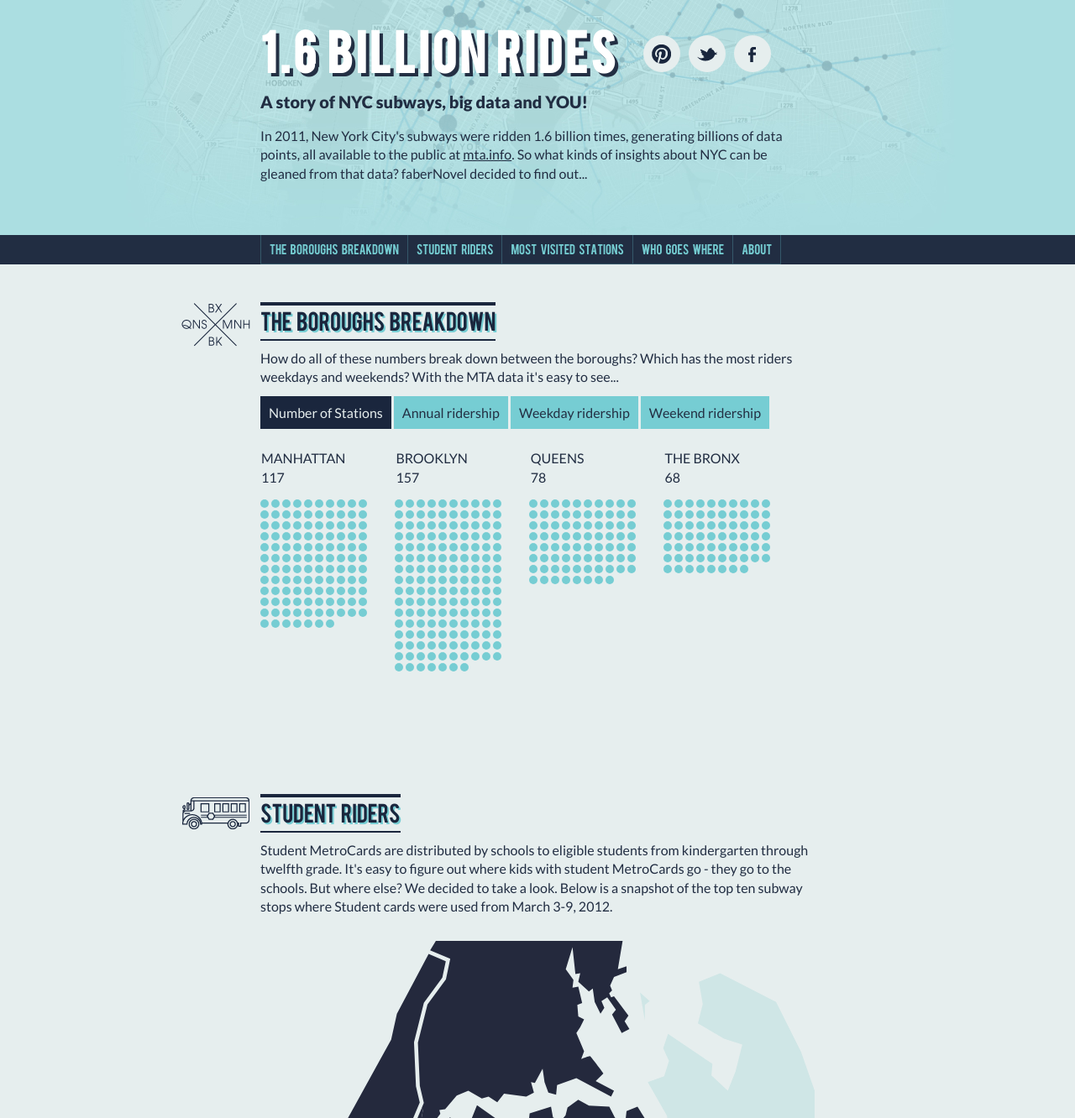
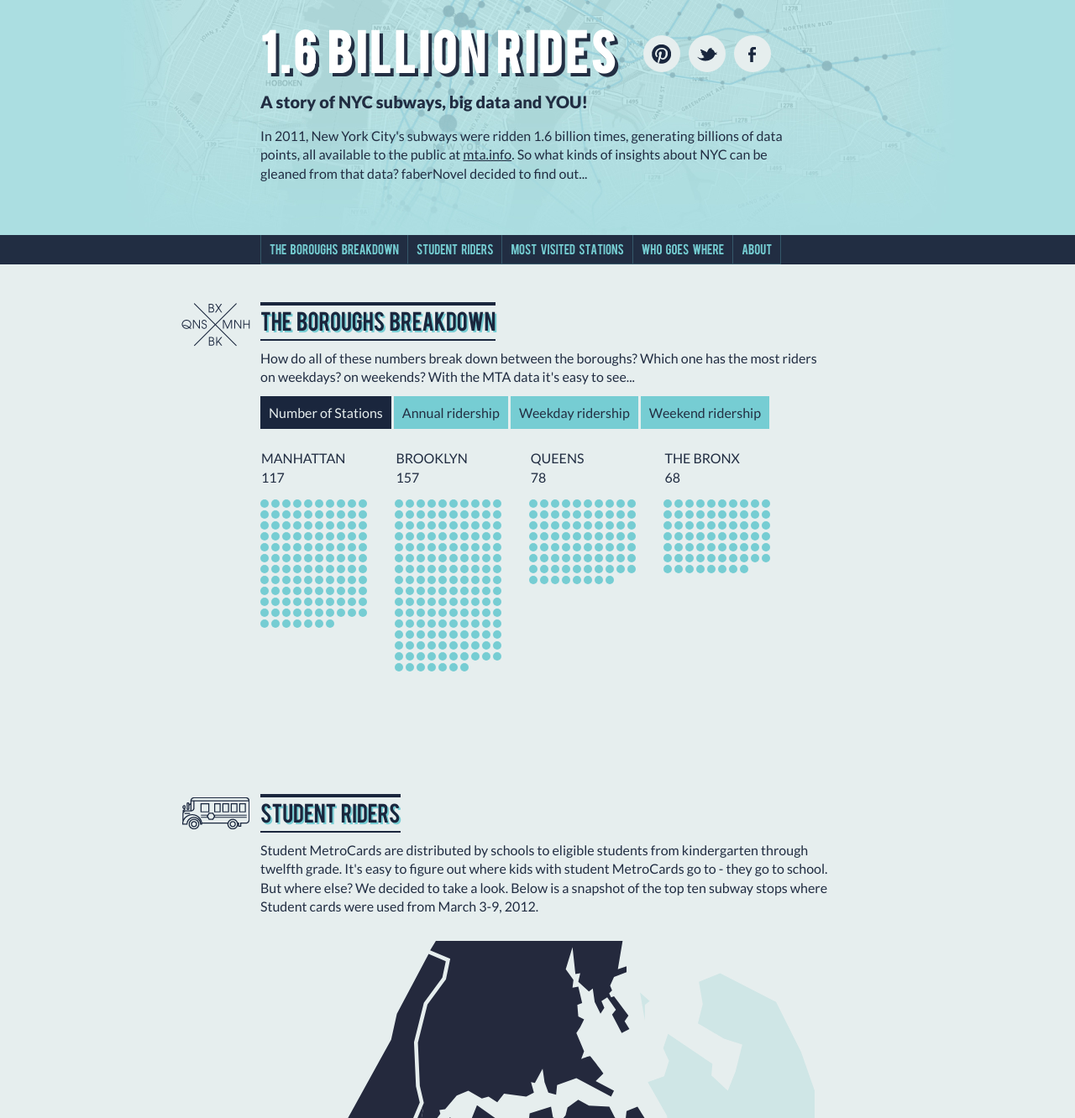
Before and after one commit to faberNovel/MTA_dataviz_july_2012, a PHP site: page / in a window 1280 px wide. Shown: the top 1332 px of the page at 84% size. Run offline with PHP 8.4, Linux system fonts and the light colour scheme; data comes from the database, SQL or seed files in the repository; data that the repository does not hold is empty.

Commit message:
right some text

```diff
--- a/www/index.php
+++ b/www/index.php
@@ -111,7 +111,7 @@ if (isset($_GET['station']) && (!empty($_GET['station']))) {
         </div>
         <div class="content">
         	<h3 class="part_title">The Boroughs Breakdown</h3>
-            <div class="legend">How do all of these numbers break down between the boroughs? Which has the most riders weekdays and weekends? With the MTA data it's easy to see...</div>
+            <div class="legend">How do all of these numbers break down between the boroughs? Which one has the most riders on weekdays? on weekends? With the MTA data it's easy to see...</div>
         	<div class="filters">
             	<ul>
 					<li><a id='number_of_stations' href="javascript:get_data('number_of_stations')">Number of Stations</a></li>
@@ -175,7 +175,7 @@ if (isset($_GET['station']) && (!empty($_GET['station']))) {
         </div>
         <div class="content">
         	<h3 class="part_title">Student Riders</h3>
-            <div class="legend">Student MetroCards are distributed by schools to eligible students from kindergarten through twelfth grade. It's easy to figure out where kids with student MetroCards go - they go to the schools. But where else? We decided to take a look. Below is a snapshot of the top ten subway stops where Student cards were used from March 3-9, 2012.</div>
+            <div class="legend">Student MetroCards are distributed by schools to eligible students from kindergarten through twelfth grade. It's easy to figure out where kids with student MetroCards go to - they go to school. But where else? We decided to take a look. Below is a snapshot of the top ten subway stops where Student cards were used from March 3-9, 2012.</div>
 
 			<div id="map"></div>
 			<div id="mailbox">
@@ -219,7 +219,7 @@ if (isset($_GET['station']) && (!empty($_GET['station']))) {
         </div>
         <div class="content">
         	<h3 class="part_title">Who goes where</h3>
-            <div class="legend">Where do students go versus those with senior/disabled passes? Where do 7-day pass users go versus 30-day pass users?  We took a look to see what we would find. This is for from March 17-23, 2012.</div>
+            <div class="legend">Where do students go versus people with senior/disabled passes? Where do 7-day pass users go versus 30-day pass users?  We took a look to see what we would find. This is for from March 17-23, 2012.</div>
 			<ul class='part5_legend'>
 				<li>Student passes: ages 5 - 18</li>
 				<li>Senior/disabled passes: age 65 and above + disabled</li>
```
